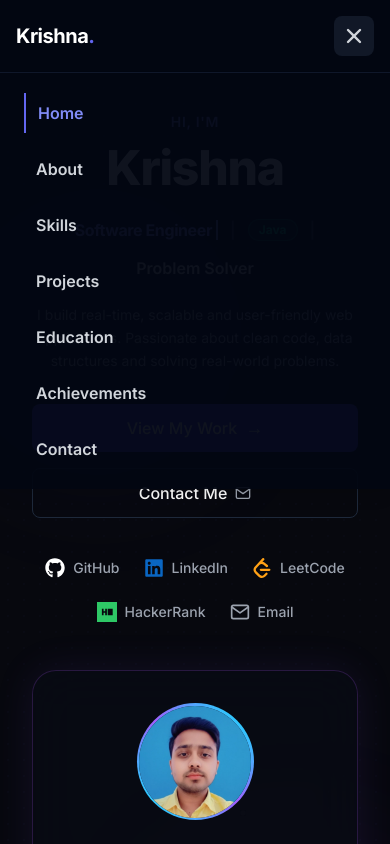
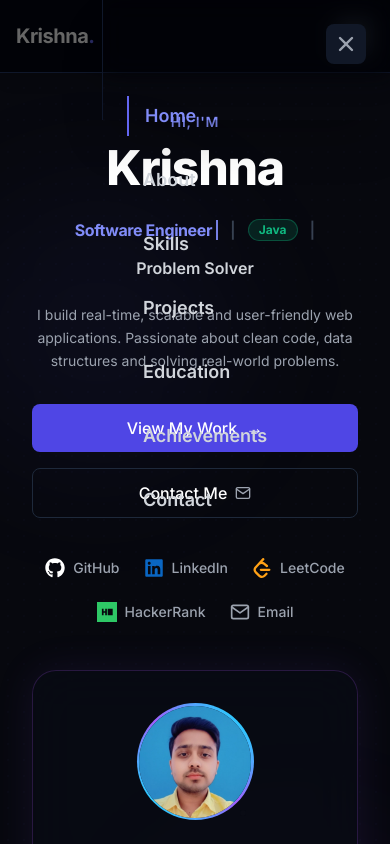
Before and after one commit to Krishnasingh9999/Portfolio, a React (Vite) app: page / in a window 390 px wide. Both pictures are taken after a click on the button "Toggle mobile navigation menu". Shown: the top 844 px of the page. Built offline with nearby package versions, Linux system fonts and the light colour scheme.

Commit message:
My Portfolio

```diff
--- a/src/components/Navbar.tsx
+++ b/src/components/Navbar.tsx
@@ -113,26 +113,48 @@ const Navbar: React.FC = () => {
         </div>
       </div>
 
-      {/* Mobile Drawer Menu */}
+      {/* Backdrop for Mobile Sidebar Menu */}
       <AnimatePresence>
         {isOpen && (
           <motion.div
-            initial={{ opacity: 0, height: 0 }}
-            animate={{ opacity: 1, height: 'auto' }}
-            exit={{ opacity: 0, height: 0 }}
-            transition={{ duration: 0.3, ease: 'easeInOut' }}
-            className="absolute top-full left-0 right-0 md:hidden border-t border-slate-900 bg-gray-950/95 backdrop-blur-md shadow-lg overflow-hidden"
+            initial={{ opacity: 0 }}
+            animate={{ opacity: 1 }}
+            exit={{ opacity: 0 }}
+            onClick={() => setIsOpen(false)}
+            className="fixed inset-0 bg-black/60 backdrop-blur-xs z-40 md:hidden"
+          />
+        )}
+      </AnimatePresence>
+
+      {/* Mobile Drawer Menu (Slides in from the right) */}
+      <AnimatePresence>
+        {isOpen && (
+          <motion.div
+            initial={{ x: '100%' }}
+            animate={{ x: 0 }}
+            exit={{ x: '100%' }}
+            transition={{ type: 'tween', duration: 0.3, ease: 'easeOut' }}
+            className="fixed top-0 right-0 bottom-0 w-72 z-50 md:hidden bg-gray-950/98 backdrop-blur-md shadow-2xl border-l border-slate-900 flex flex-col p-6 pt-24"
           >
-            <nav className="flex flex-col px-6 py-5 space-y-4">
+            {/* Close Button Inside Drawer */}
+            <button
+              onClick={() => setIsOpen(false)}
+              className="absolute top-6 right-6 p-2 rounded-lg bg-gray-900 text-gray-400 hover:text-white hover:bg-gray-800 transition-colors duration-200"
+              aria-label="Close menu"
+            >
+              <HiX className="w-6 h-6" />
+            </button>
+
+            <nav className="flex flex-col space-y-6">
               {navLinks.map((link) => (
                 <a
                   key={link.id}
                   href={`#${link.id}`}
                   onClick={(e) => handleNavClick(e, link.id)}
-                  className={`text-base font-semibold py-2 transition-colors duration-300 ${
+                  className={`text-lg font-semibold py-1.5 transition-colors duration-300 ${
                     activeId === link.id
-                      ? 'text-indigo-400 border-l-2 border-indigo-500 pl-3'
-                      : 'text-gray-300 hover:text-white pl-3'
+                      ? 'text-indigo-400 border-l-2 border-indigo-500 pl-4'
+                      : 'text-gray-300 hover:text-white pl-4'
                   }`}
                 >
                   {link.name}
```
